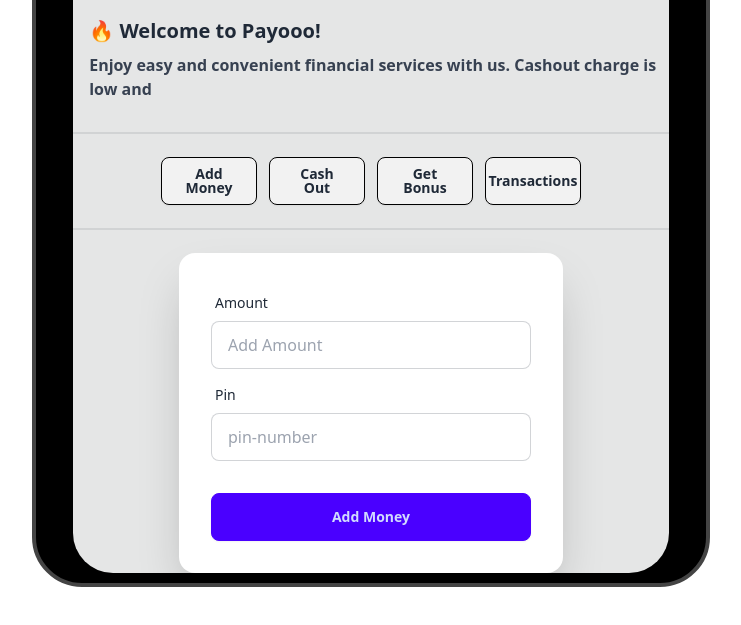
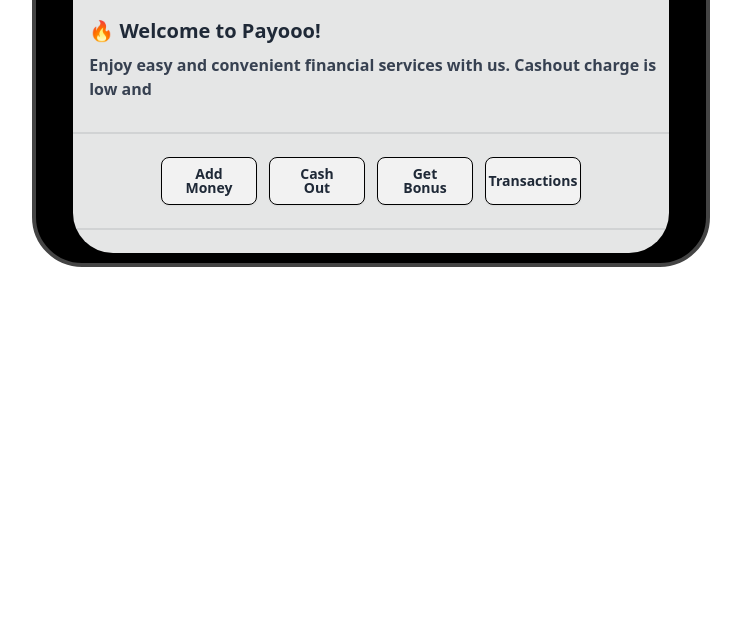
Before and after one commit to Hridoykhan4/DOM-4-Mobile-finalCial-Payoo-App-, a plain HTML site: page home.html in a window 1280 px wide. Shown: the part 133-758 px from the top of the page, without its empty margins (269-1010 px from the left). Drawn offline with nearby package versions, Linux system fonts and the light colour scheme.

Commit message:
button click fixed

```diff
--- a/home.html
+++ b/home.html
@@ -71,7 +71,7 @@
 
             <div
               id="add-money-form"
-              class="card bg-base-100 w-full max-w-sm shrink-0 shadow-2xl"
+              class="card hidden bg-base-100 w-full max-w-sm shrink-0 shadow-2xl"
             >
               <form class="card-body">
                 <div class="form-control">
```
